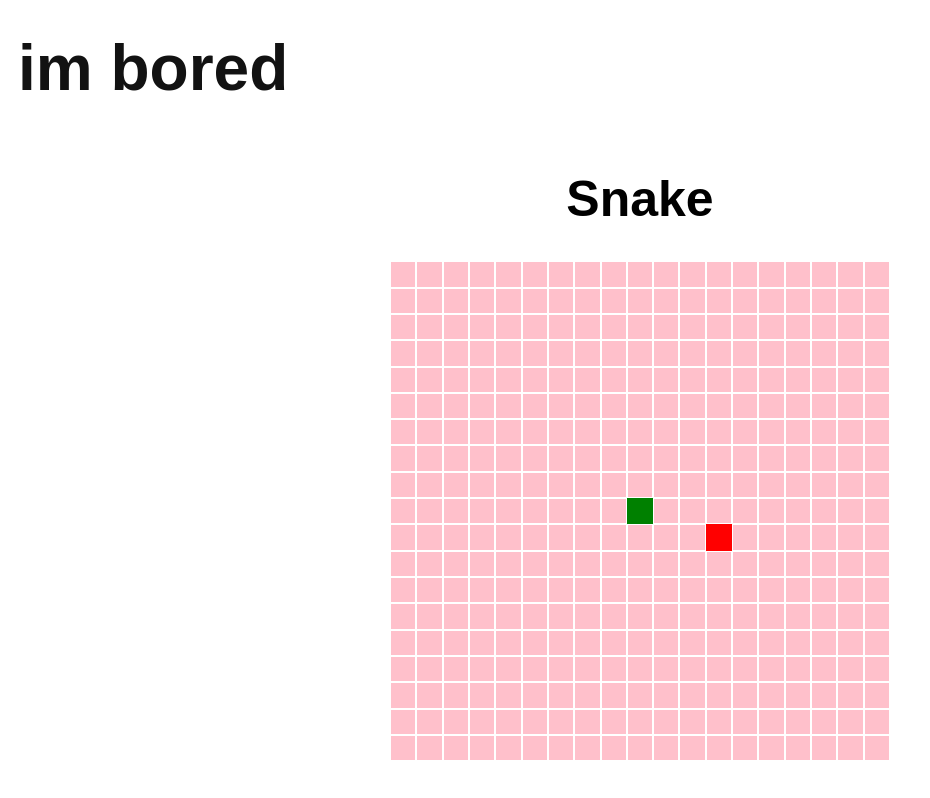
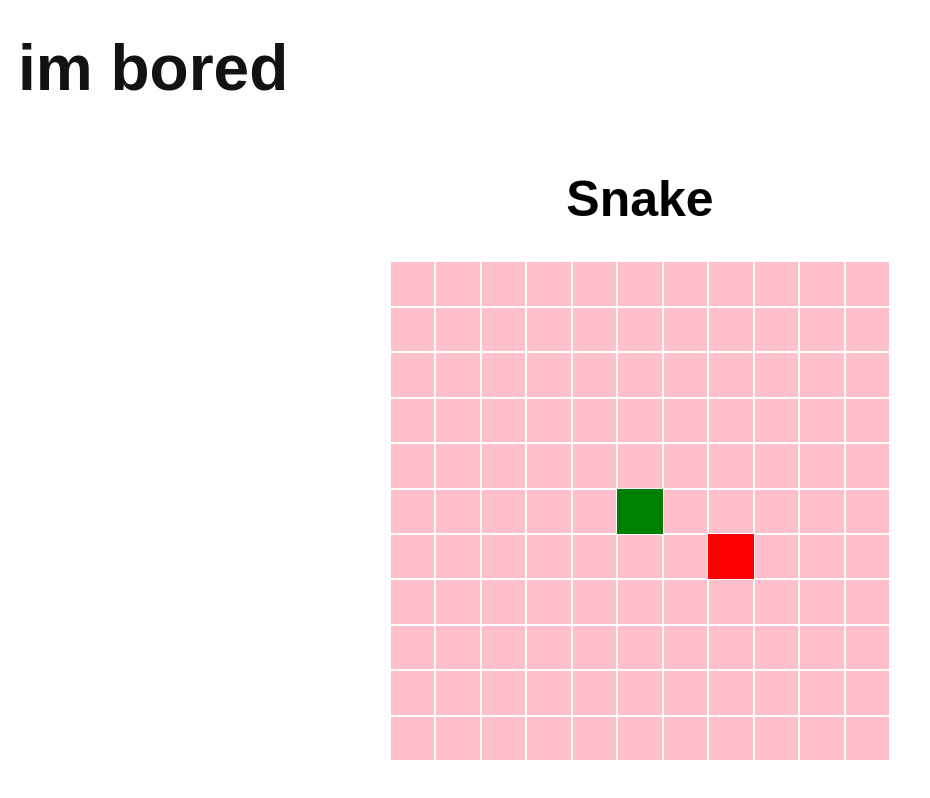
Before and after one commit to tassavarat/im_bored, a React (Create React App) app: page /snake in a window 1280 px wide. Shown: the whole page, without its empty margins (0-930 px from the left). Built offline with nearby package versions, Linux system fonts and the light colour scheme.

Commit message:
Unstable smaller grid to test food crash when calling random

```diff
--- a/src/snake/snake.css
+++ b/src/snake/snake.css
@@ -24,7 +24,7 @@
   height: 500px;
   display: grid;
   background: pink;
-  grid-template-columns: repeat(19, 1fr);
+  grid-template-columns: repeat(11, 1fr);
 }
 
 .cell {
--- a/src/snake/snake.js
+++ b/src/snake/snake.js
@@ -1,9 +1,8 @@
 import React, { useState, useEffect } from 'react';
 import './snake.css';
 
-const SIZE = 19;
+const SIZE = 11;
 const MIN = 0;
-const MAX = SIZE - 1;
 const mapper = {
   37: 'ArrowLeft',
   38: 'ArrowUp',
@@ -13,20 +12,30 @@ const mapper = {
 
 /**
  * random - Generates random number not contained within optional array
- * @min: Minimum value (exclusive)
+ * @min: Minimum value (inclusive)
  * @max: Maximum value (exclusive)
  * @array: Values to avoid
  *
  * Return: Pseudo-random number
  */
-function random (min, max, array) {
-  min = Math.ceil(min) + 1;
-  max = Math.floor(max);
+function random (array) {
+  const min = Math.ceil(MIN);
+  const max = Math.floor(SIZE);
 
   while (true) {
     const num = Math.floor(Math.random() * (max - min)) + min;
-    if (!array) return num;
-    if (!array.includes(num)) return num;
+    if (!array) {
+      // console.log('INITIAL NUM', num);
+      return num;
+    }
+    if (!array.includes(num)) {
+      // console.log('FINAL NUM', num);
+      return num;
+    } /* else {
+      console.log('else array', array);
+      console.log('else num', num);
+    }
+    */
   }
 }
 
@@ -54,8 +63,12 @@ function initGrid () {
 function initSnake () {
   return {
     head: {
-      row: Math.floor(MAX / 2),
-      col: Math.floor(MAX / 2)
+      row: Math.floor(SIZE / 2),
+      col: Math.floor(SIZE / 2)
+    },
+    neck: {
+      row: Math.floor(SIZE / 2),
+      col: Math.floor(SIZE / 2)
     },
     tail: [],
     direction: null
@@ -64,8 +77,8 @@ function initSnake () {
 
 function initFood () {
   return {
-    row: random(MIN, MAX),
-    col: random(MIN, MAX)
+    row: random(),
+    col: random()
   };
 }
 
@@ -77,21 +90,25 @@ function eatFood (snake, food, setSnake, setFood) {
   if (snake.head.row !== food.row || snake.head.col !== food.col) {
     snakeCrash(snake, setSnake);
   } else if (snake.head.row === food.row && snake.head.col === food.col) {
+    const tailRow = [];
+    const tailCol = [];
+    for (let i = 0; i < snake.tail.length; ++i) {
+      tailRow.push(snake.tail[i].row);
+      tailCol.push(snake.tail[i].col);
+    }
     setFood(food =>
-      ({ ...food, row: random(MIN, MAX), col: random(MIN, MAX) }));
+      ({ ...food, row: random(tailRow), col: random(tailCol) }));
     snake.tail.push(snake.head);
-    console.log('EATED AT', snake.head);
+    // console.log('EATED AT', snake.head);
   }
 }
 
 function snakeCrash (snake, setSnake) {
-  if (snake.head.row === MIN || snake.head.row === MAX ||
-    snake.head.col === MIN || snake.head.col === MAX) {
-    setSnake(snake => (initSnake()));
-  }
-  if (snake.tail.find((e) =>
-    e.row === snake.head.row && e.col === snake.head.col)) {
-    console.log('died');
+  if (snake.head.row < MIN || snake.head.row === SIZE ||
+    snake.head.col < MIN || snake.head.col === SIZE ||
+    snake.tail.find((e) =>
+      e.row === snake.head.row && e.col === snake.head.col)) {
+    // console.log('died');
     setSnake(snake => (initSnake()));
   }
 }
@@ -107,12 +124,29 @@ function DisplayGrid () {
   const [snake, setSnake] = useState(initSnake());
   const [food, setFood] = useState(initFood());
   const direction = {
-    left: { ...snake, head: { row: snake.head.row, col: snake.head.col - 1 } },
-    up: { ...snake, head: { row: snake.head.row - 1, col: snake.head.col } },
-    right: { ...snake, head: { row: snake.head.row, col: snake.head.col + 1 } },
-    down: { ...snake, head: { row: snake.head.row + 1, col: snake.head.col } }
+    left: {
+      ...snake,
+      head: { row: snake.head.row, col: snake.head.col - 1 },
+      neck: { row: snake.head.row, col: snake.head.col }
+    },
+    up: {
+      ...snake,
+      head: { row: snake.head.row - 1, col: snake.head.col },
+      neck: { row: snake.head.row, col: snake.head.col }
+    },
+    right: {
+      ...snake,
+      head: { row: snake.head.row, col: snake.head.col + 1 },
+      neck: { row: snake.head.row, col: snake.head.col }
+    },
+    down: {
+      ...snake,
+      head: { row: snake.head.row + 1, col: snake.head.col },
+      neck: { row: snake.head.row, col: snake.head.col }
+    }
   };
   // console.log('snake:', snake);
+  // console.log('food', food);
   // snakeCrash(snake, food, setSnake, setFood);
 
   const newDirection = e => {
@@ -129,10 +163,15 @@ function DisplayGrid () {
 
   useEffect(() => {
     const onTick = () => {
-      if (snake.direction === 'ArrowLeft') setSnake(snake => (direction.left));
-      else if (snake.direction === 'ArrowUp') setSnake(snake => (direction.up));
-      else if (snake.direction === 'ArrowRight') setSnake(snake => (direction.right));
-      else if (snake.direction === 'ArrowDown') setSnake(snake => (direction.down));
+      if (snake.direction === 'ArrowLeft') {
+        setSnake(snake => (direction.left));
+      } else if (snake.direction === 'ArrowUp') {
+        setSnake(snake => (direction.up));
+      } else if (snake.direction === 'ArrowRight') {
+        setSnake(snake => (direction.right));
+      } else if (snake.direction === 'ArrowDown') {
+        setSnake(snake => (direction.down));
+      }
       eatFood(snake, food, setSnake, setFood);
       for (let i = snake.tail.length - 1; i > -1; --i) {
         if (i > 0) snake.tail[i] = snake.tail[i - 1];
@@ -150,6 +189,9 @@ function DisplayGrid () {
     } else if ((cell.row === snake.head.row) &&
       (cell.col === snake.head.col)) {
       style = 'head';
+    } else if ((cell.row === snake.neck.row) &&
+      (cell.col === snake.neck.col)) {
+      style = 'neck';
     }
     for (let i = 0; i < snake.tail.length; ++i) {
       if (cell.row === snake.tail[i].row &&
```
